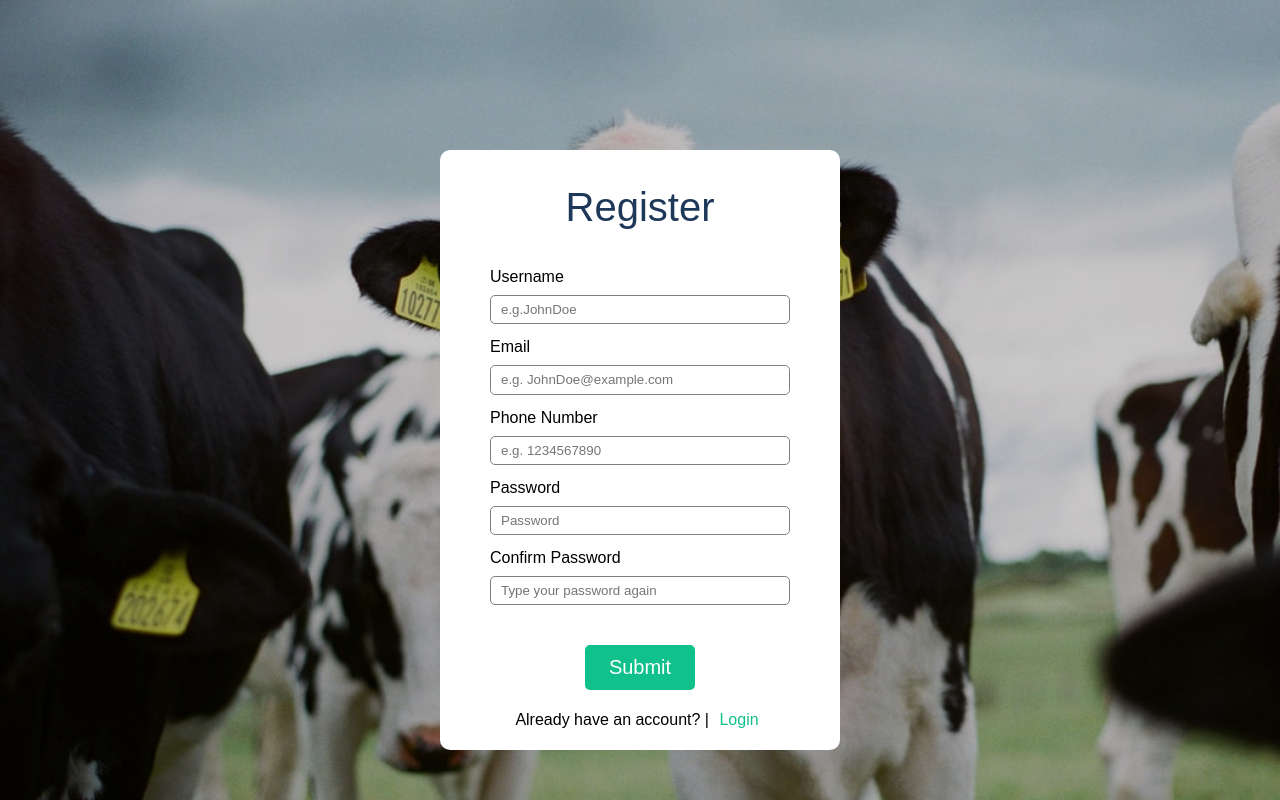
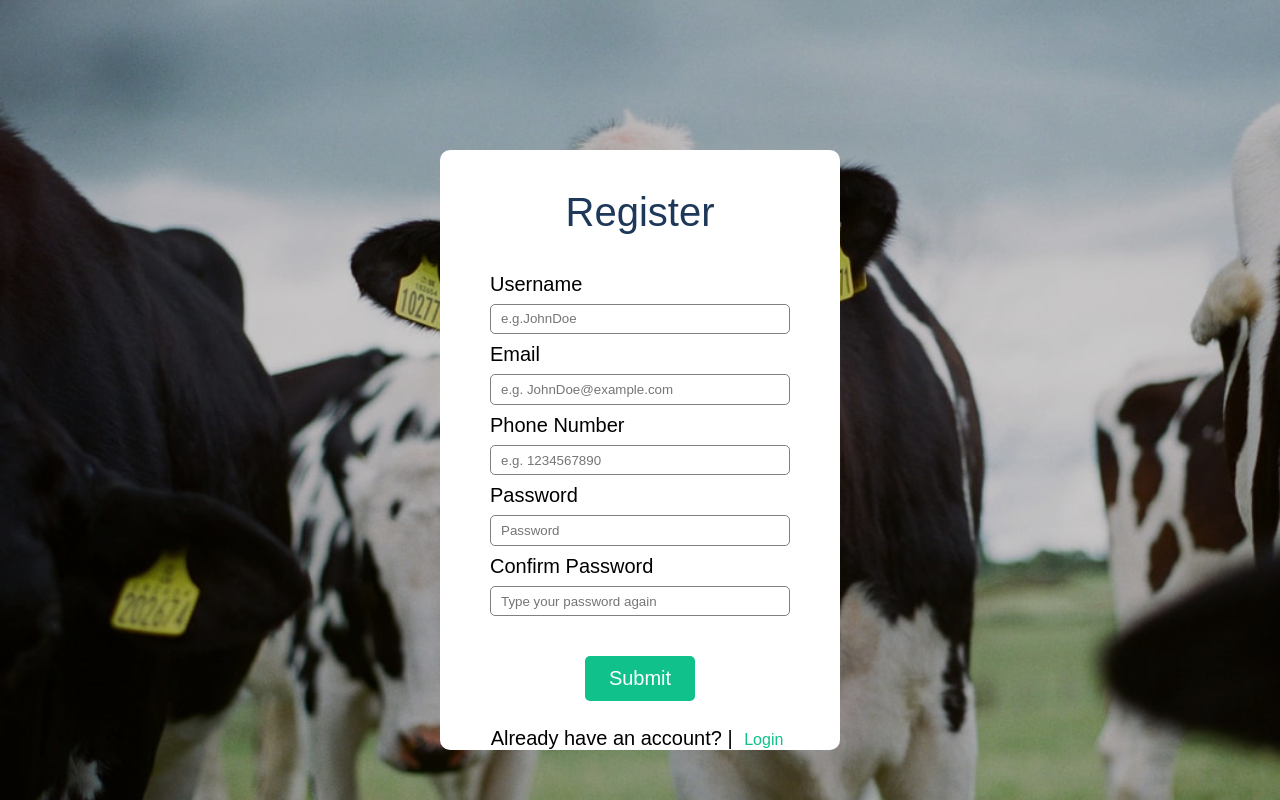
Before and after one commit to DeathSy/thai-agriculture-frontned, a React (Create React App) app: page /register in a window 1280 px wide. Built offline with nearby package versions, Linux system fonts and the light colour scheme.

Commit message:
EDIT form

```diff
--- a/src/components/login/FormLogin.js
+++ b/src/components/login/FormLogin.js
@@ -119,7 +119,7 @@ function FormLogin () {
     <Container>
       <Form>
         <Title>Login</Title>
-        <a>Username</a>
+        <p>Username</p>
         <Input
           type='text'
           name='username'
@@ -128,7 +128,7 @@ function FormLogin () {
           onChange={handleOnInputUsername}
           onKeyDown={handleKeyPress}
         />
-        <a>Password</a>
+        <p>Password</p>
         <Input
           type='password'
           name='password'
@@ -139,7 +139,7 @@ function FormLogin () {
         />
         <Submit>
           <Login type='submit' onClick={handleOnSubmit}>Login</Login>
-          <a>Doesn't have an account? | <Register><Link to='/Register'>Register</Link></Register></a>
+          <p>Doesn't have an account? | <Register><Link to='/Register'>Register</Link></Register></p>
         </Submit>
       </Form>
     </Container>
--- a/src/components/register/FormRegister.js
+++ b/src/components/register/FormRegister.js
@@ -126,7 +126,7 @@ function FormRegister (callback) {
     <Container>
       <Form onSubmit={handleSubmit}>
         <Title>Register</Title>
-        <a>Username</a>
+        <p>Username</p>
         <Input
           type='text'
           name='username'
@@ -137,7 +137,7 @@ function FormRegister (callback) {
         />
         {/* requires at least 5 letters */}
 
-        <a>Email</a>
+        <p>Email</p>
         <Input
           type='text'
           name='email'
@@ -147,7 +147,7 @@ function FormRegister (callback) {
           onChange={handleChange}
         />
 
-        <a>Phone Number</a>
+        <p>Phone Number</p>
         <Input
           type='text'
           name='phone_number'
@@ -157,7 +157,7 @@ function FormRegister (callback) {
           onChange={handleChange}
         />
 
-        <a>Password</a>
+        <p>Password</p>
         <Input
           type='password'
           name='password'
@@ -168,7 +168,7 @@ function FormRegister (callback) {
         />
         {/* requires at least 8 digits */}
 
-        <a>Confirm Password</a>
+        <p>Confirm Password</p>
         <Input
           type='password'
           name='comfirmPassword'
@@ -177,7 +177,7 @@ function FormRegister (callback) {
         />
         <Submit>
           <Button type='submit'>Submit</Button>
-          <a>Already have an account? | <Register><Link to='/Login'>Login</Link></Register></a>
+          <p>Already have an account? | <Register><Link to='/Login'>Login</Link></Register></p>
         </Submit>
       </Form>
     </Container>
```
